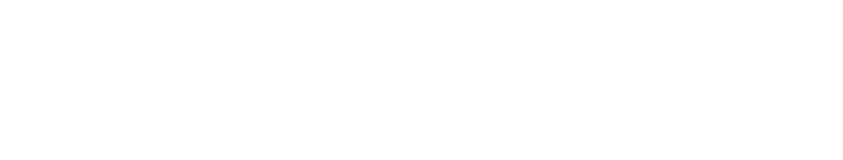
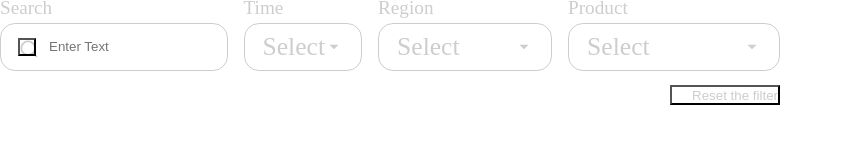
Before and after one commit to js-group-b/tasty-treats-team-project, a website built with Vite: page src/index.html in a window 1280 px wide. Shown: the whole page, without its empty margins (0-843 px from the left). Built offline with nearby package versions, Linux system fonts and the light colour scheme.

Commit message:
css dosyaları eklendi

```diff
--- a/src/css/filters.css
+++ b/src/css/filters.css
@@ -1 +1,245 @@
-/* */
+:root {
+    --primary-color: #9bb537;
+    --primary-color-rgb: 155,181,55;
+    --secondary-color: #050505;
+    --text-color: #333;
+    --text-color-rgb: 51,51,51;
+    --dark-bg: #383838;
+    --white-bg: #f8f8f8;
+    --white-bg-rgb: 248,248,248;
+    --secondary-bg: #05050533;
+    --toggle-bg-color: #e0e0e0;
+    --toggle-bg-color-active: #8dc63f;
+    --toggle-knob-color: #fff;
+    --color1: black;
+    --border-color: #05050533
+}
+
+#filter-form {
+    display: flex;
+    flex-wrap: wrap;
+    gap: 14px
+}
+
+.custom-select-container,.input-container {
+    position: relative
+}
+
+.search-container {
+    width: 335px
+}
+
+.search-input {
+    outline: 0;
+    border: 1px solid var(--border-color);
+    color: var(--text-color);
+    background-color: transparent;
+    padding: 14px 48px;
+    border-radius: 15px;
+    width: 100%;
+    line-height: 18px
+}
+
+.search-input:focus+.btn-search>.svg-search {
+    fill: var(--primary-color)
+}
+
+.svg-arrow,.svg-search {
+    fill: var(--border-color);
+    transition: fill .3s
+}
+
+.btn-search {
+    width: 18px;
+    height: 18px;
+    background-color: transparent;
+    position: absolute;
+    top: 50%;
+    transform: translateY(-50%);
+    left: 18px
+}
+
+.btn-cancel {
+    width: 18px;
+    height: 18px;
+    background-color: transparent;
+    position: absolute;
+    top: 50%;
+    transform: translateY(-50%);
+    right: 18px
+}
+
+.custom-select-trigger {
+    cursor: pointer;
+    border: 1px solid var(--border-color);
+    border-radius: 15px;
+    background-color: transparent;
+    display: flex;
+    align-items: center;
+    justify-content: space-between;
+    padding: 14px 18px;
+    font-size: 1.4rem;
+    color: var(--border-color)
+}
+
+.area-container,.time-container {
+    width: 160px
+}
+
+.ingr-container {
+    width: 188px
+}
+
+.form-label {
+    display: inline-block;
+    font-size: 1.2rem;
+    line-height: 14px;
+    font-weight: 500;
+    color: var(--border-color);
+    margin-bottom: 8px
+}
+
+.options {
+    max-height: 176px;
+    padding: 14px 18px;
+    background-color: var(--white-bg);
+    box-shadow: 0 4px 20px 0 var(--border-color);
+    border-radius: 15px;
+    overflow-y: scroll;
+    position: absolute;
+    z-index: 50;
+    transition: display 4s ease-in-out;
+    min-width: 100%
+}
+
+.options::-webkit-scrollbar {
+    width: 6px
+}
+
+.options::-webkit-scrollbar-thumb {
+    width: 6px;
+    background-color: var(--border-color);
+    border-radius: 12px
+}
+
+.option {
+    font-size: 1.4rem;
+    line-height: 18px;
+    color: var(--border-color);
+    cursor: pointer
+}
+
+.option:hover {
+    color: var(--text-color)
+}
+
+.hidden,.hidden-dropdown {
+    display: none
+}
+
+.trigger-active {
+    color: var(--text-color)
+}
+
+.form-container {
+    display: flex;
+    flex-direction: column;
+    gap: 14px;
+    margin-bottom: 20px;
+    max-width: 335px
+}
+
+.reset-filter-btn {
+    align-self: flex-end;
+    display: flex;
+    align-items: center;
+    gap: 4px;
+    background: 0 0;
+    color: var(--border-color)
+}
+
+.reset-filter-btn:hover {
+    color: var(--text-color)
+}
+
+.reset-filter-btn:hover .svg-reset {
+    fill: var(--primary-color)
+}
+
+#area-trigger-text,#ingredient-trigger-text,#time-trigger-text {
+    display: -webkit-box;
+    -webkit-box-orient: vertical;
+    -webkit-line-clamp: 1;
+    overflow: hidden;
+    line-height: 18px
+}
+
+@media screen and (min-width: 768px) {
+    #filter-form {
+        gap:16px
+    }
+
+    .search-container {
+        flex-basis: 60%;
+        flex-grow: 0
+    }
+
+    .custom-select-trigger {
+        font-size: 1.6rem
+    }
+
+    .time-container,.area-container {
+        flex-basis: calc(40% - 16px);
+        flex-grow: 0
+    }
+
+    .ingr-container {
+        flex-basis: 40%;
+        flex-grow: 0
+    }
+
+    .form-lanbel {
+        font-size: 1.4rem;
+        line-height: 18px
+    }
+
+    .options {
+        max-height: 188px
+    }
+
+    .option {
+        font-size: 1.6rem;
+        line-height: 20px
+    }
+
+    .form-container {
+        margin-bottom: 16px;
+        max-width: 419px
+    }
+}
+
+@media screen and (min-width: 1280px) {
+    #filter-form {
+        flex-wrap:nowrap
+    }
+
+    .search-container {
+        flex-basis: 30%
+    }
+
+    .time-container {
+        flex-basis: calc(15% - 16px)
+    }
+
+    .area-container {
+        flex-basis: calc(25% - 16px)
+    }
+
+    .ingr-container {
+        flex-basis: calc(30% - 16px)
+    }
+
+    .form-container {
+        max-width: 780px
+    }
+}
--- a/src/index.html
+++ b/src/index.html
@@ -12,6 +12,7 @@
         <load src="./partials/hero.html" />
         <load src="./partials/categories.html"/>
         <load src="./partials/popular-recipes.html"/>
+        <load src="./partials/filters.html"/>
     </main>
     <load src="./partials/footer.html"/>
     <script type="module" src="./main.js"></script>
```
